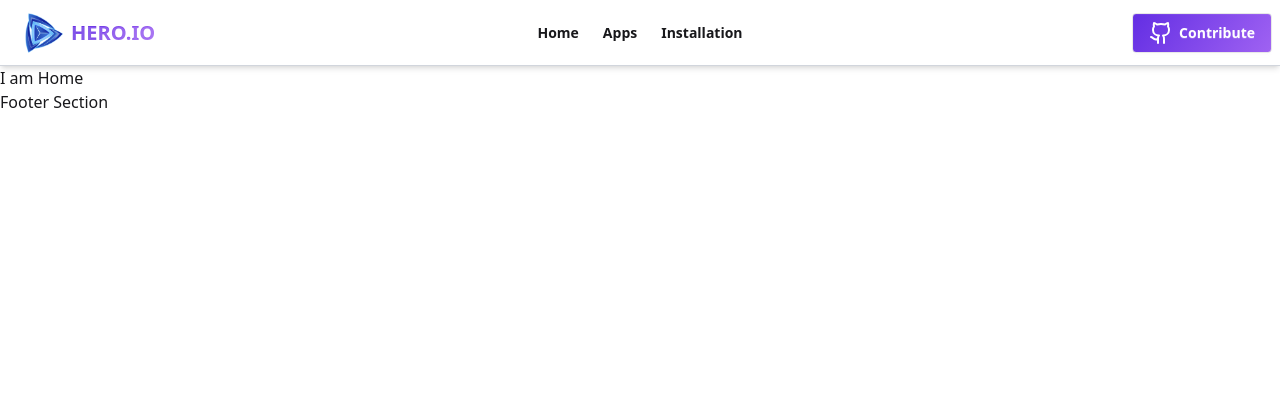
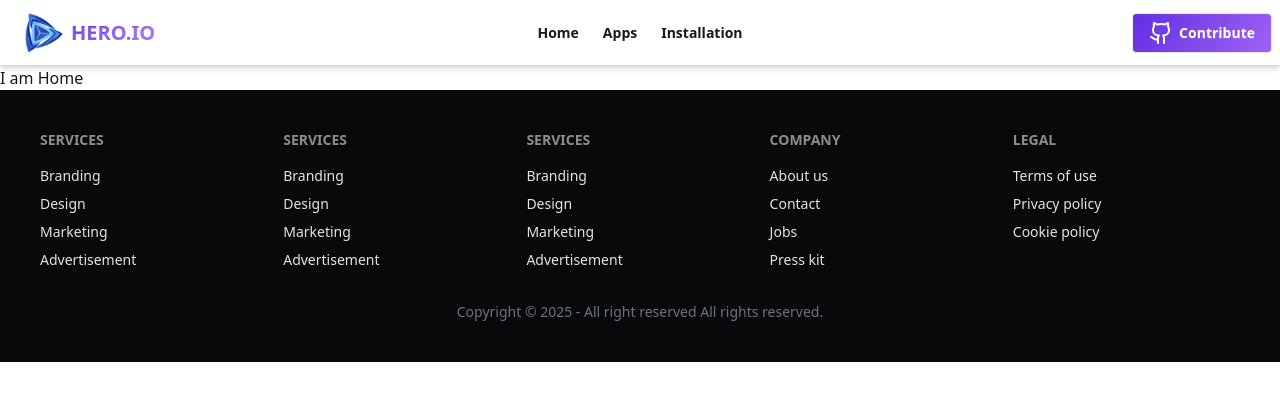
Before and after one commit to skghosh87/hero-io-app, a React (Vite) app: page / in a window 1280 px wide. Shown: the top 400 px of the page. Built offline with nearby package versions, Linux system fonts and the light colour scheme.

Commit message:
Footer Added Demo

```diff
--- a/src/Components/Footer.jsx
+++ b/src/Components/Footer.jsx
@@ -1,10 +1,52 @@
 import React from "react";
+import Container from "./Container";
 
 const Footer = () => {
   return (
-    <div>
-      <h1>Footer Section</h1>
-    </div>
+    <footer className="bg-neutral text-neutral-content p-10">
+      <Container>
+        <div className="footer grid grid-cols-2 md:grid-cols-5 justify-between">
+          <nav>
+            <h6 className="footer-title">Services</h6>
+            <a className="link link-hover">Branding</a>
+            <a className="link link-hover">Design</a>
+            <a className="link link-hover">Marketing</a>
+            <a className="link link-hover">Advertisement</a>
+          </nav>
+          <nav>
+            <h6 className="footer-title">Services</h6>
+            <a className="link link-hover">Branding</a>
+            <a className="link link-hover">Design</a>
+            <a className="link link-hover">Marketing</a>
+            <a className="link link-hover">Advertisement</a>
+          </nav>
+          <nav>
+            <h6 className="footer-title">Services</h6>
+            <a className="link link-hover">Branding</a>
+            <a className="link link-hover">Design</a>
+            <a className="link link-hover">Marketing</a>
+            <a className="link link-hover">Advertisement</a>
+          </nav>
+          <nav>
+            <h6 className="footer-title">Company</h6>
+            <a className="link link-hover">About us</a>
+            <a className="link link-hover">Contact</a>
+            <a className="link link-hover">Jobs</a>
+            <a className="link link-hover">Press kit</a>
+          </nav>
+          <nav>
+            <h6 className="footer-title">Legal</h6>
+            <a className="link link-hover">Terms of use</a>
+            <a className="link link-hover">Privacy policy</a>
+            <a className="link link-hover">Cookie policy</a>
+          </nav>
+        </div>
+        <div className="text-left md:text-center text-gray-500 text-sm mt-8">
+          Copyright © 2025 - All right reserved
+          <br className="block md:hidden" /> All rights reserved.
+        </div>
+      </Container>
+    </footer>
   );
 };
 
```
